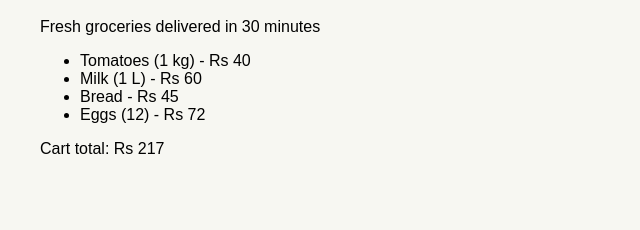
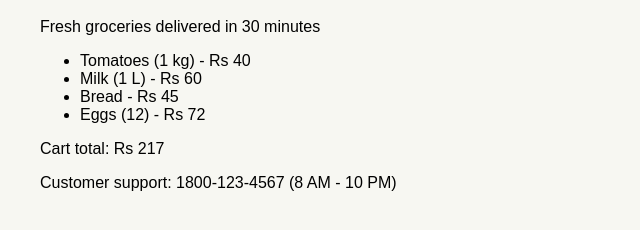
Before and after one commit to pwc322/freshcart-store, a plain HTML site: page index.html in a window 1280 px wide. Shown: the part 80-310 px from the top of the page, without its empty margins (0-640 px from the left). Drawn offline with Linux system fonts and the light colour scheme.

Commit message:
Add customer support number to footer

```diff
--- a/index.html
+++ b/index.html
@@ -15,6 +15,7 @@
     <li>Eggs (12) - Rs 72</li>
   </ul>
   <p>Cart total: Rs <span id="total">145</span></p>
+  <footer>Customer support: 1800-123-4567 (8 AM - 10 PM)</footer>
   <script src="app.js"></script>
 </body>
 </html>
```
